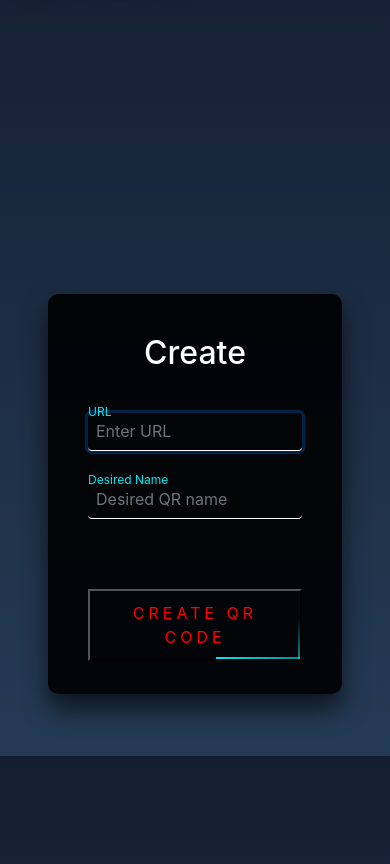
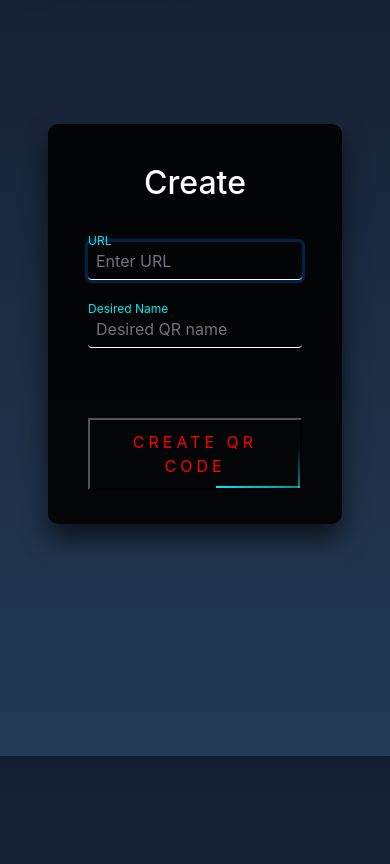
Before and after one commit to rsmith-github/QR-King, a Flask app: page /create in a window 390 px wide. Shown: the part 88-952 px from the top of the page. Run offline with Flask 2, Linux system fonts and the light colour scheme; a user stored in the database is signed in; some libraries are stand-ins or nearby versions.

Commit message:
margin fix

```diff
--- a/static/styles.css
+++ b/static/styles.css
@@ -239,11 +239,11 @@ body {
 
 /* Cool new create form */
 .create-box {
-  margin-top: 18%;
+  margin-top: -40%;
   position: relative;
   top: 50%;
   left: 50%;
-  width: 100%;
+  width: 400px;
   height:400px;
   padding: 40px;
   transform: translate(-50%, -50%);
@@ -414,6 +414,9 @@ body {
 /* mobile */
 @media (max-width: 890px) {
 
+  .create-box {
+    width: 100%;
+  }
   .index-headline {
     font-size: 28px;
   }
```
